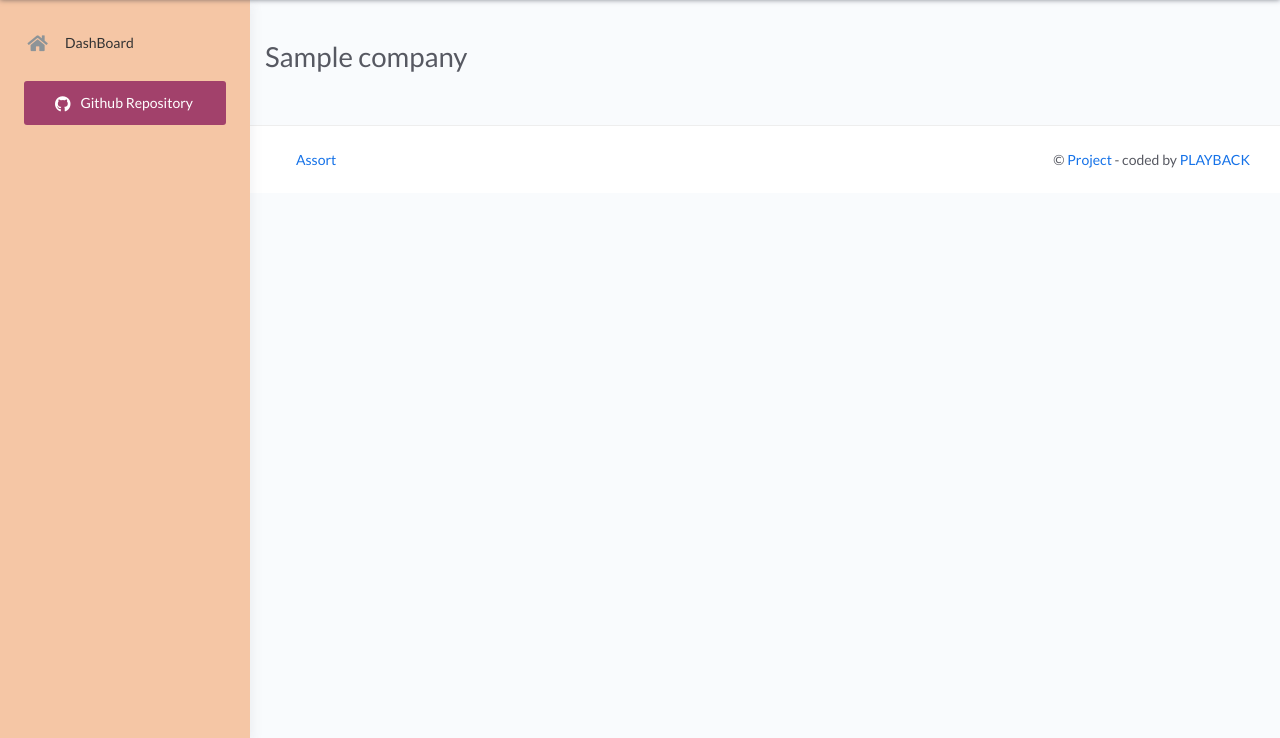
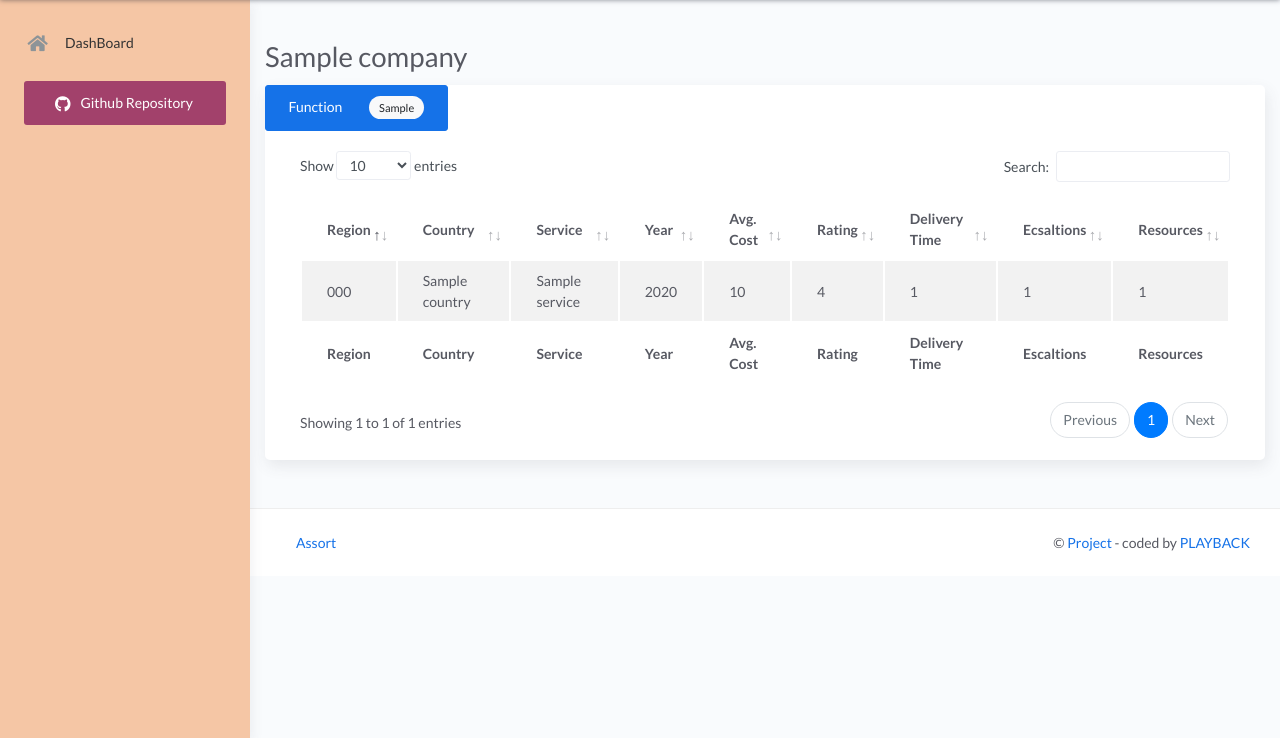
Before and after one commit to KamaljeetSahoo/Project-Assort, a Django app: page /companyData/1/ in a window 1280 px wide. Shown: the part 62-800 px from the top of the page. Run offline with Django 4.2, Linux system fonts and the light colour scheme; tables that the repository leaves empty hold one stand-in row (values such as "Sample post"); some libraries are stand-ins or nearby versions.

Commit message:
Added company wise data exploration table

```diff
--- a/backend/supplier/views.py
+++ b/backend/supplier/views.py
@@ -21,7 +21,11 @@ def homepage(request):
 
 def viewCompanyData(request, company_id):
     company = Company.objects.get(id=company_id)
+    supplier_record = list(company.supplier_set.all())
+    func = supplier_record[0].supplier_function
     context = {
         'company': company,
+        'suppliers': supplier_record,
+        'function': func,
     }
     return render(request, 'supplier/companyData.html', context=context)
--- a/backend/templates/supplier/companyData.html
+++ b/backend/templates/supplier/companyData.html
@@ -2,6 +2,68 @@
 {% block content %}
     <div class="container mt-5 mb-5">
         <h1 class="mt-5" style="margin-top: 100px!important;">{{company.company_name}}</h1>
-
+        <div class="card">
+            <div class="card-title">
+                <button type="button" class="btn btn-primary">
+                    Function <span class="ml-4 badge badge-light">{{function}}</span>
+                </button>
+            </div>
+            <div class="card-body">
+                <div class="table-responsive">
+                    <table class="display table table-striped table-hover" id="basic-datatables">
+                        <thead>
+                            <tr>
+                                <th>Region</th>
+                                <th>Country</th>
+                                <th>Service</th>
+                                <th>Year</th>
+                                <th>Avg. Cost</th>
+                                <th>Rating</th>
+                                <th>Delivery Time</th>
+                                <th>Ecsaltions</th>
+                                <th>Resources</th>
+                            </tr>
+                        </thead>
+                        <tfoot>
+                            <tr>
+                                <th>Region</th>
+                                <th>Country</th>
+                                <th>Service</th>
+                                <th>Year</th>
+                                <th>Avg. Cost</th>
+                                <th>Rating</th>
+                                <th>Delivery Time</th>
+                                <th>Escaltions</th>
+                                <th>Resources</th>
+                            </tr>
+                        </tfoot>
+                        <tbody>
+                            {%for supplier in suppliers%}
+                            <tr>
+                                <td>{{supplier.region.region_code}}</td>
+                                <td>{{supplier.country.country_name}}</td>
+                                <td>{{supplier.service.service_name}}</td>
+                                <td>{{supplier.year}}</td>
+                                <td>{{supplier.avg_cost}}</td>
+                                <td>{{supplier.rating}}</td>
+                                <td>{{supplier.avg_delivery_time}}</td>
+                                <td>{{supplier.escalations}}</td>
+                                <td>{{supplier.resources}}</td>
+                            </tr>
+                            {%endfor%}
+                        </tbody>
+                    </table>
+                </div>
+            </div>
+        </div>
     </div>
 {% endblock %}
+
+{% block javascripts %}
+<script>
+    $(document).ready(function(){
+        $('#basic-datatables').DataTable({
+        });
+    })
+</script>
+{% endblock %}
```
